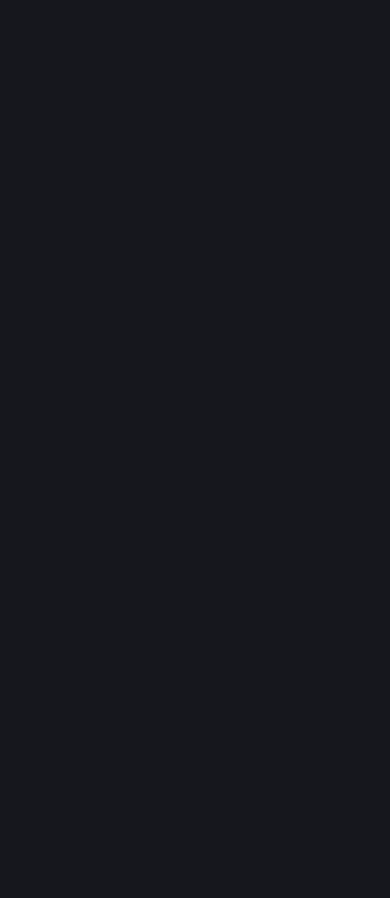
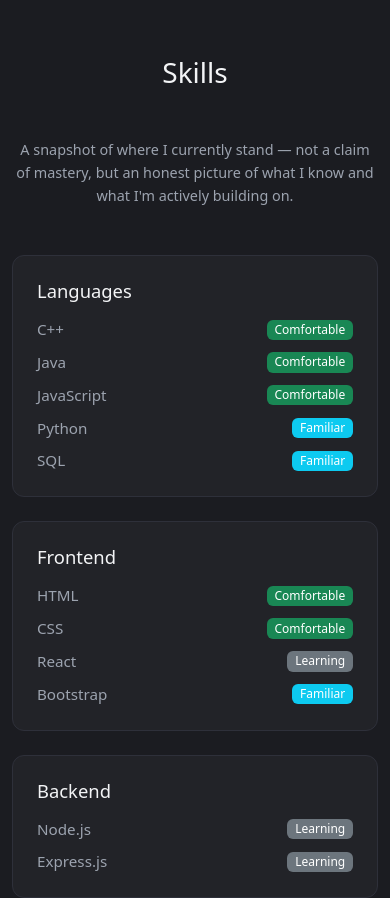
Before and after one commit to ravirajthakare/portfolio, a React (Vite) app in the folder client/: page / in a window 390 px wide. Shown: the part 1780-2678 px from the top of the page. Before the commit the page ends 1756 px from the top, so only its background shows below. Built offline with nearby package versions, Linux system fonts and the light colour scheme.

Commit message:
Add responsive skills section with honest proficiency labels

```diff
--- a/client/src/App.jsx
+++ b/client/src/App.jsx
@@ -2,6 +2,7 @@
 import AppNavbar from './components/Navbar'
 import Hero from './components/Hero'
 import About from './components/About'
+import Skills from './components/Skills'
 
 function App() {
   return (
@@ -9,6 +10,7 @@
       <AppNavbar />
       <Hero />
       <About />
+      <Skills />
     </>
   )
 }
--- /dev/null
+++ b/client/src/components/Skills.css
@@ -0,0 +1,64 @@
+.skills-section {
+  padding: 80px 0;
+  background: rgba(255, 255, 255, 0.02);
+}
+
+.skills-subtext {
+  text-align: center;
+  max-width: 600px;
+  margin: 0 auto 48px;
+  color: var(--text);
+  font-size: clamp(0.9rem, 1.5vw, 1rem);
+  line-height: 1.6;
+}
+
+.skill-card {
+  background: rgba(255, 255, 255, 0.03);
+  border: 1px solid var(--border);
+  border-radius: 12px;
+  padding: 24px;
+  height: 100%;
+  transition: border-color 0.25s ease, transform 0.25s ease;
+}
+
+.skill-card:hover {
+  border-color: var(--accent);
+  transform: translateY(-4px);
+}
+
+@media (prefers-reduced-motion: reduce) {
+  .skill-card {
+    transition: none;
+  }
+  .skill-card:hover {
+    transform: none;
+  }
+}
+
+.skill-card-title {
+  font-size: 1.15rem;
+  margin-bottom: 16px;
+  color: var(--text-h);
+}
+
+.skill-list {
+  list-style: none;
+  padding: 0;
+  margin: 0;
+  display: flex;
+  flex-direction: column;
+  gap: 10px;
+}
+
+.skill-item {
+  display: flex;
+  align-items: center;
+  justify-content: space-between;
+  font-size: 0.95rem;
+  color: var(--text);
+}
+
+.skill-level-badge {
+  font-size: 0.75rem;
+  font-weight: 500;
+}
--- /dev/null
+++ b/client/src/components/Skills.jsx
@@ -0,0 +1,89 @@
+import { Container, Row, Col, Badge } from 'react-bootstrap'
+import './Skills.css'
+
+const skillCategories = [
+  {
+    title: 'Languages',
+    skills: [
+      { name: 'C++', level: 'Comfortable' },
+      { name: 'Java', level: 'Comfortable' },
+      { name: 'JavaScript', level: 'Comfortable' },
+      { name: 'Python', level: 'Familiar' },
+      { name: 'SQL', level: 'Familiar' },
+    ],
+  },
+  {
+    title: 'Frontend',
+    skills: [
+      { name: 'HTML', level: 'Comfortable' },
+      { name: 'CSS', level: 'Comfortable' },
+      { name: 'React', level: 'Learning' },
+      { name: 'Bootstrap', level: 'Familiar' },
+    ],
+  },
+  {
+    title: 'Backend',
+    skills: [
+      { name: 'Node.js', level: 'Learning' },
+      { name: 'Express.js', level: 'Learning' },
+    ],
+  },
+  {
+    title: 'Database',
+    skills: [
+      { name: 'MongoDB', level: 'Learning' },
+      { name: 'Firebase', level: 'Familiar' },
+    ],
+  },
+  {
+    title: 'Tools',
+    skills: [
+      { name: 'Git', level: 'Familiar' },
+      { name: 'GitHub', level: 'Familiar' },
+      { name: 'VS Code', level: 'Comfortable' },
+      { name: 'Android Studio', level: 'Familiar' },
+    ],
+  },
+]
+
+const levelColor = {
+  Learning: 'secondary',
+  Familiar: 'info',
+  Comfortable: 'success',
+}
+
+function Skills() {
+  return (
+    <section id="skills" className="skills-section">
+      <Container>
+        <h2 className="section-heading">Skills</h2>
+        <p className="skills-subtext">
+          A snapshot of where I currently stand — not a claim of mastery, but
+          an honest picture of what I know and what I'm actively building on.
+        </p>
+
+        <Row className="g-4">
+          {skillCategories.map((category) => (
+            <Col key={category.title} md={6} lg={4}>
+              <div className="skill-card">
+                <h3 className="skill-card-title">{category.title}</h3>
+                <ul className="skill-list">
+                  {category.skills.map((skill) => (
+                    <li key={skill.name} className="skill-item">
+                      <span>{skill.name}</span>
+                      <Badge bg={levelColor[skill.level]} className="skill-level-badge">
+                        {skill.level}
+                      </Badge>
+                    </li>
+                  ))}
+                </ul>
+              </div>
+            </Col>
+          ))}
+        </Row>
+      </Container>
+    </section>
+  )
+}
+
+export default Skills
```
